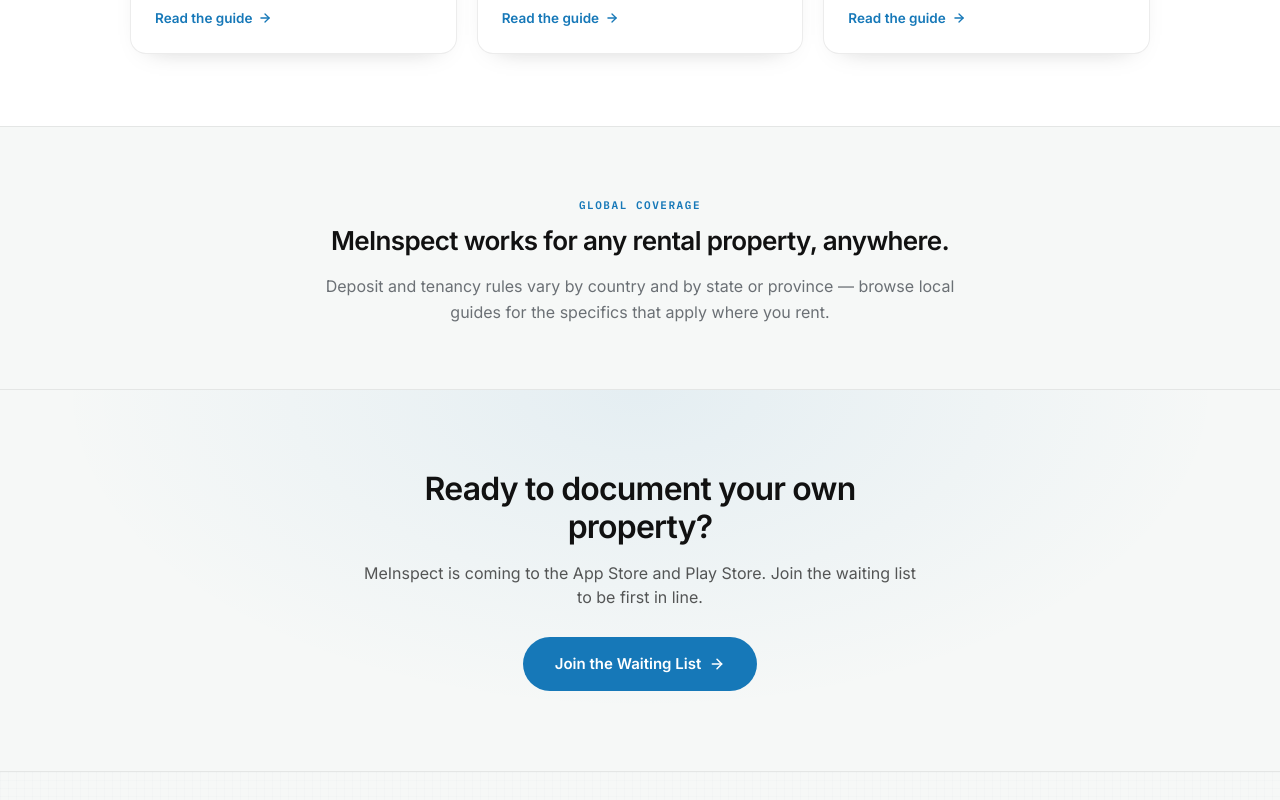
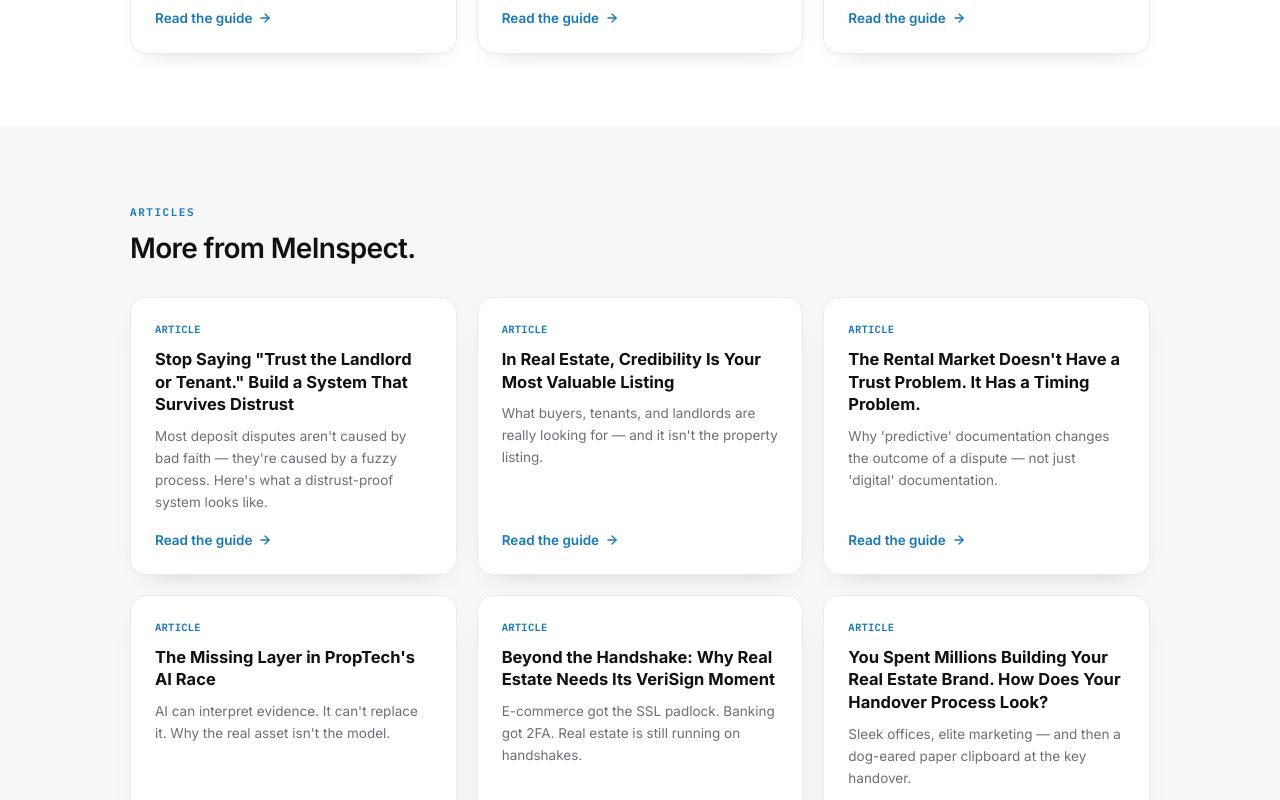
Before and after one commit to meinspectae/NewWebsite, a Next.js app: page /resources in a window 1280 px wide. Shown: the part 920-1720 px from the top of the page. Built offline with nearby package versions, Linux system fonts and the light colour scheme.

Commit message:
Update page.tsx

```diff
--- a/app/resources/page.tsx
+++ b/app/resources/page.tsx
@@ -7,6 +7,7 @@
 import { InfoBand } from "@/components/marketing/InfoBand";
 import { ClosingCta } from "@/components/marketing/ClosingCta";
 import { RESOURCE_GUIDES } from "@/lib/constants/guides";
+import { BLOG_GUIDES } from "@/lib/constants/blogGuides";
 
 export const metadata: Metadata = {
   title: "Resource Hub — Move-In Checklists, Deposit Guides & Templates | MeInspect",
@@ -40,6 +41,20 @@
           </div>
         </Section>
 
+        <Section eyebrow="Articles" title="More from MeInspect." tone="off-white" wide>
+          <div className="grid grid-cols-1 gap-5 sm:grid-cols-3">
+            {BLOG_GUIDES.map((guide) => (
+              <ResourceCard
+                key={guide.slug}
+                tag={guide.tag}
+                title={guide.cardTitle}
+                description={guide.cardDescription}
+                href={`/resources/${guide.slug}`}
+              />
+            ))}
+          </div>
+        </Section>
+
         <InfoBand
           eyebrow="Global Coverage"
           title="MeInspect works for any rental property, anywhere."
```
